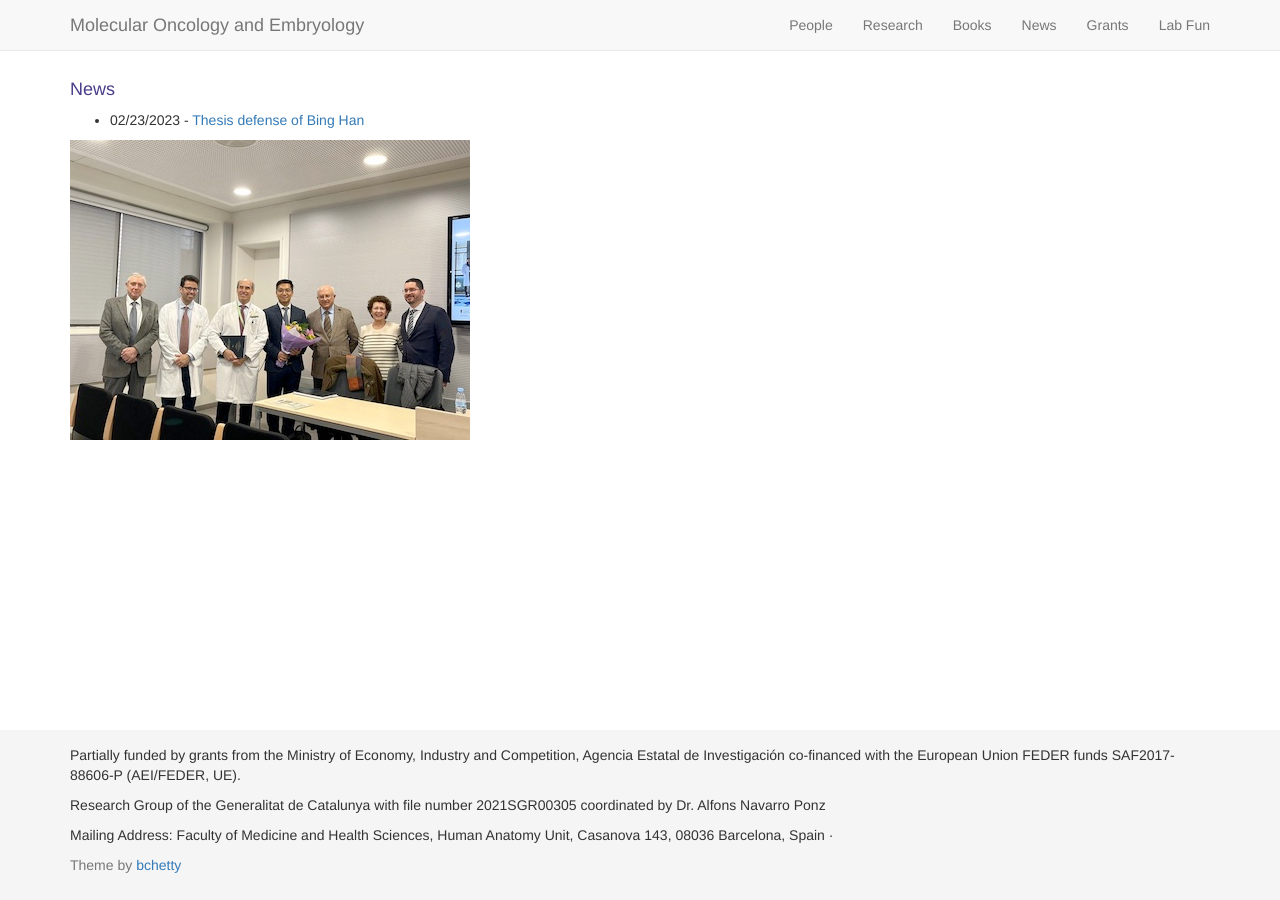
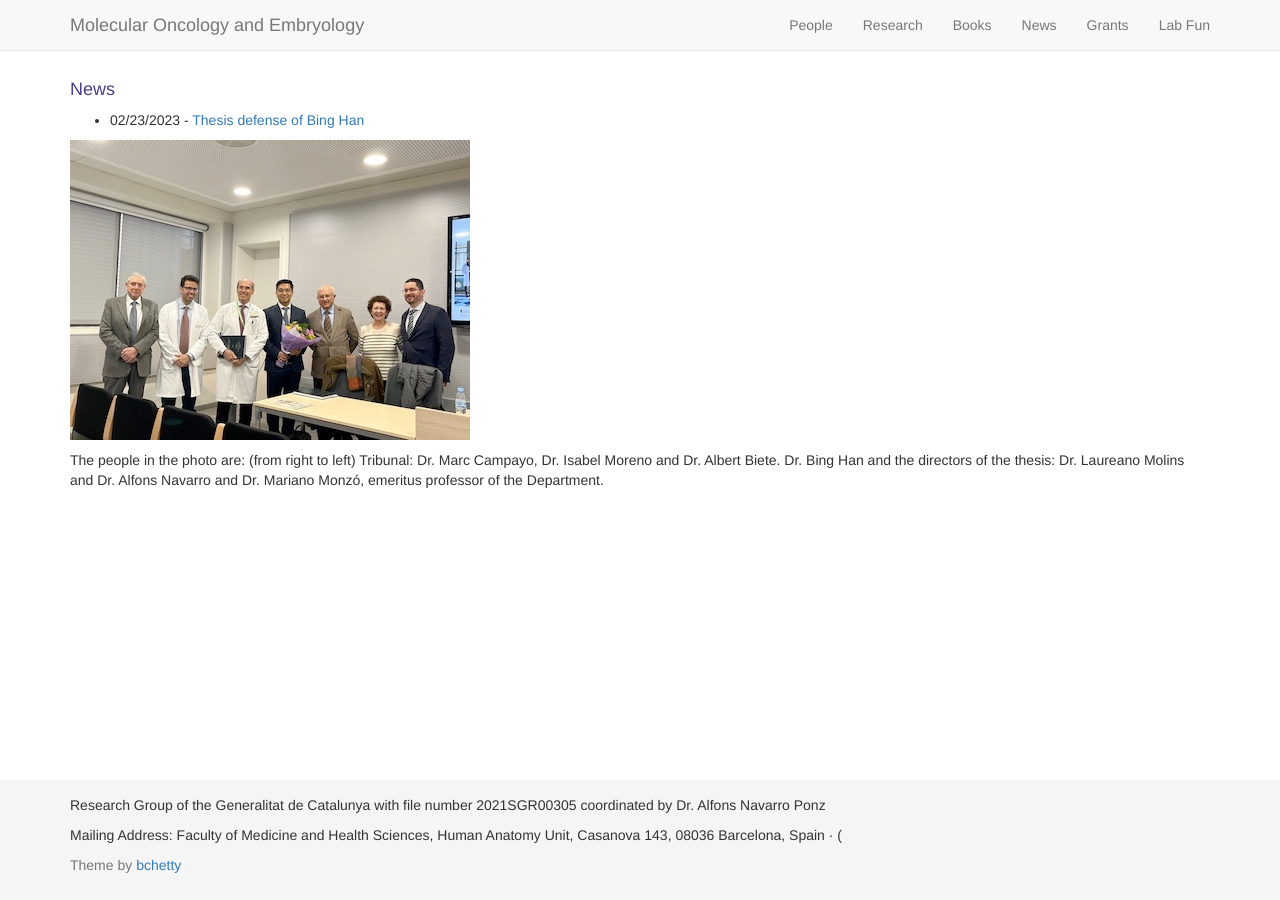
Before and after one commit to AlfonsNavarro/lab, a Jekyll site: the page built from pages/news.md, in a window 1280 px wide. Built offline with Jekyll 4.4.1, drawn with Linux system fonts in a browser that asks for light colours; nearby versions of some CDN libraries.

Commit message:
update foot and news

```diff
--- a/_includes/footer.html
+++ b/_includes/footer.html
@@ -1,14 +1,11 @@
 <footer class="footer">
   <div class="container footerBox">
-    <p>
-    Partially funded by grants from the Ministry of Economy, Industry and Competition, Agencia Estatal de Investigación co-financed with the European Union FEDER funds SAF2017-88606-P (AEI/FEDER, UE).
-  </p>
-  <p>
+<p>
     Research Group of the Generalitat de Catalunya with file number 2021SGR00305 coordinated by Dr. Alfons Navarro Ponz
     <!--<img data-u="image" src="assets/img/DFimgFooter.jpg" style="position:absolute; right: 400px; width="15"; height="30""> -->
 </p>
 <p> Mailing Address: Faculty of Medicine and Health Sciences, Human Anatomy Unit, Casanova 143, 08036 Barcelona, Spain &middot;
-</p>
+(</p>
 
     <p class="text-muted">
       Theme by
--- a/pages/news.md
+++ b/pages/news.md
@@ -9,3 +9,6 @@ title: News
 <p>
 <img data-u="image" src="../assets/img/tesis_bing.jpeg" alt="The people in the photo are: (from right to left) Tribunal: Dr. Marc Campayo, Dr. Isabel Moreno and Dr. Albert Biete. Dr. Bing Han and the directors of the thesis: Dr. Laureano Molins and Dr. Alfons Navarro and Dr. Mariano Monzó, emeritus professor of the Department.">
 </p>
+<p>
+	The people in the photo are: (from right to left) Tribunal: Dr. Marc Campayo, Dr. Isabel Moreno and Dr. Albert Biete. Dr. Bing Han and the directors of the thesis: Dr. Laureano Molins and Dr. Alfons Navarro and Dr. Mariano Monzó, emeritus professor of the Department.
+</p>
```
